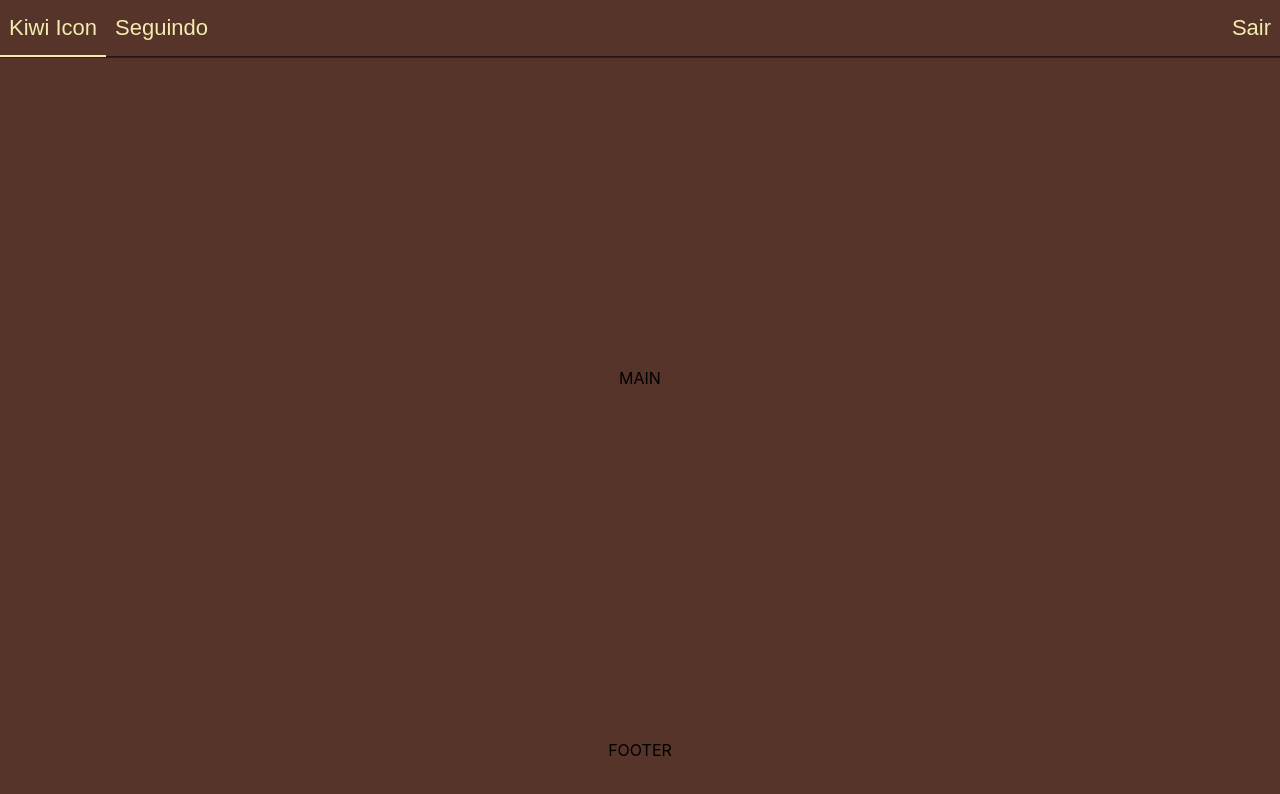
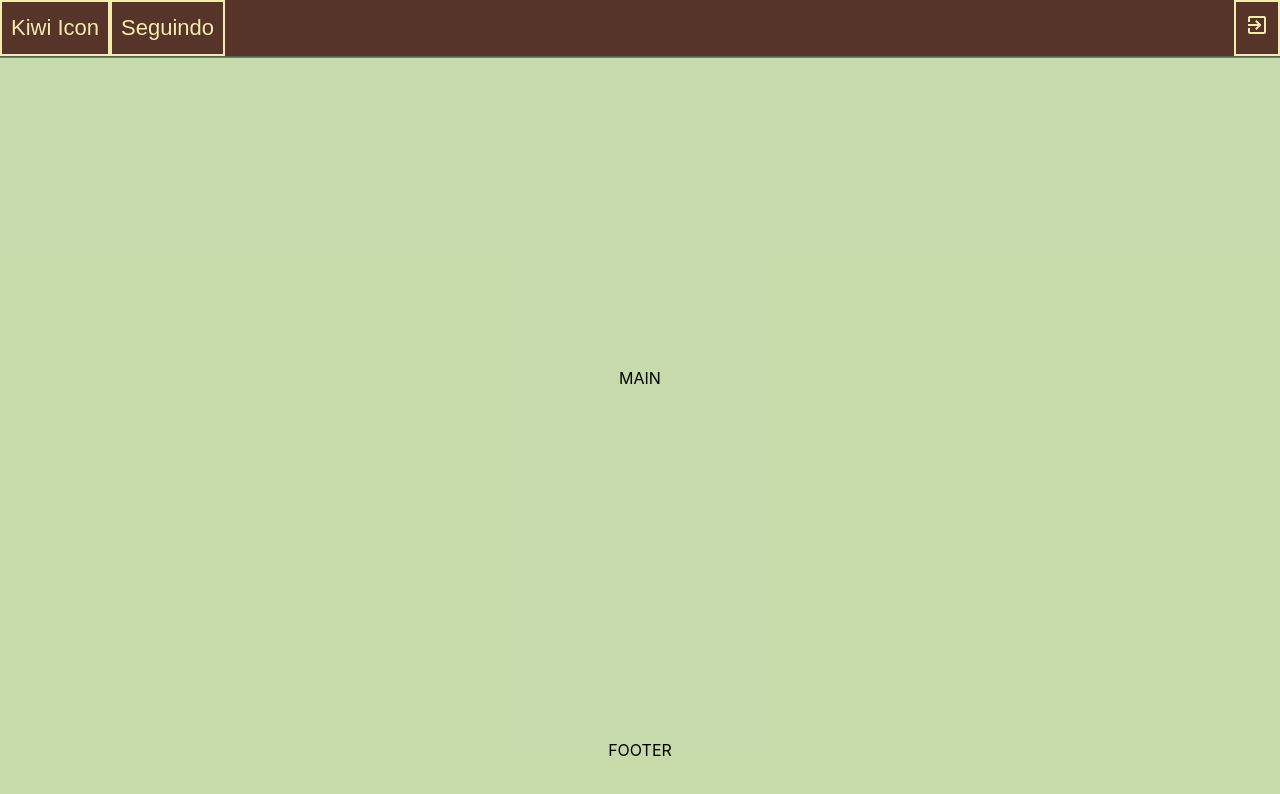
Before and after one commit to rairongf/kiwi, a Next.js app: page /dashboard in a window 1280 px wide. Shown: the top 794 px of the page. Built offline with nearby package versions, Linux system fonts and the light colour scheme.

Commit message:
fixed material ui dependencies

```diff
--- a/package.json
+++ b/package.json
@@ -8,6 +8,7 @@
     "start": "next start"
   },
   "dependencies": {
+    "@material-ui/core": "^4.11.0",
     "@material-ui/icons": "^4.9.1",
     "express": "^4.17.1",
     "mysql2": "^2.1.0",
--- a/pages/dashboard.js
+++ b/pages/dashboard.js
@@ -14,7 +14,7 @@
                     <button>Seguindo</button>
                 </div>
                 <div>
-                    <button>Sair</button>
+                    <button><ExitToAppOutlinedIcon /></button>
                 </div>
             </header>
 
@@ -43,11 +43,13 @@
                 padding: 0 9px 0 9px;
                 height: 100%;
                 outline: 0;
-                border: 0;
+                border: solid 2px #f2ecae;
                 background-color: #563429;
                 cursor: pointer;
                 color: #f2ecae;
                 font-size: 2.75vh;
+                align-items: center;
+                justify-content: center;
             }
             header button:hover {
                 border-bottom: solid 2px #f2ecae;
--- a/pages/dashboard.module.css
+++ b/pages/dashboard.module.css
@@ -5,5 +5,5 @@
     flex-direction: column;
     justify-content: center;
     align-items: center;
-    background-color: #563429;
+    background-color: rgba(169, 199, 126, 0.65);
 }
--- a/pages/index.js
+++ b/pages/index.js
@@ -9,7 +9,8 @@
       <meta name='viewport' content='width=device-width,initial-scale=1,minimum-scale=1,maximum-scale=1,user-scalable=no' />
       <meta name='description' content='Description' />
       <meta name='keywords' content='Keywords' />
-
+      <link rel="stylesheet" href="https://fonts.googleapis.com/css?family=Roboto:300,400,500,700&display=swap" />
+      <link rel="stylesheet" href="https://fonts.googleapis.com/icon?family=Material+Icons" />
       <link rel="manifest" href="/manifest.json" />
       <meta name="theme-color" content="#61ab5a" />
       <link rel="icon" href="/favicon.ico" />
```
Also changed, not shown: 1 other file (tests, documents, lock files or other folders).
